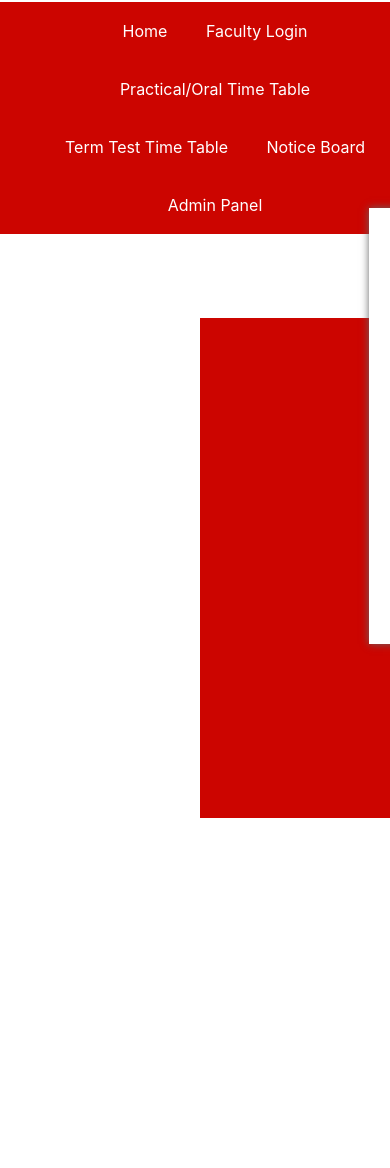
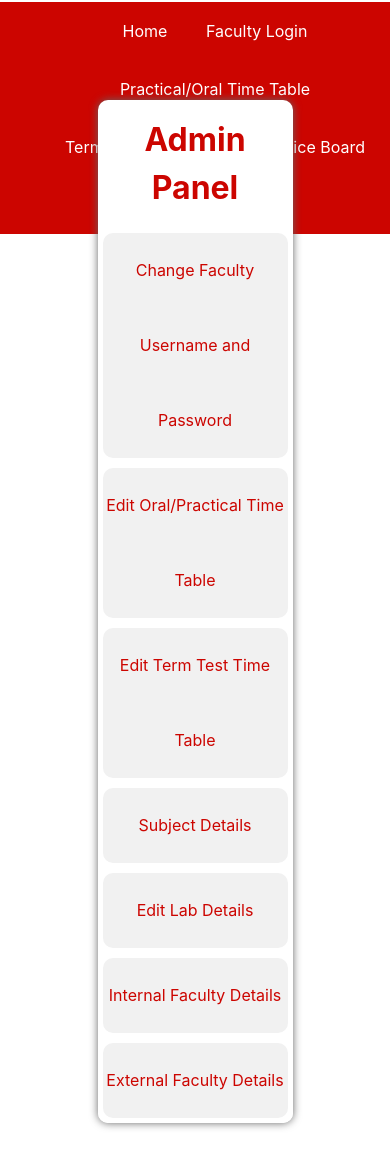
Before and after one commit to DivyeshPithadiya/ExamManagementSystem, a PHP site: page /panel.php in a window 390 px wide. Shown: the top 1168 px of the page. Run offline with PHP 8.4, Linux system fonts and the light colour scheme; a user stored in the database is signed in.

Commit message:
Admin Panel Made Responsive

```diff
--- a/CSS/common.css
+++ b/CSS/common.css
@@ -30,6 +30,20 @@
     margin-left:25%;
     border-radius:10px;
 }
+
+.panel
+{
+    align-content: center;
+    background-color: white;
+
+    width: 50%;
+    position: absolute;
+    top: 100;
+    left: 25%;
+    box-shadow: 0 0 8px #666;
+    border-radius:10px;
+}
+
 
 .demo3 {
   background-color: #ec0500;
@@ -92,3 +106,19 @@ div li:hover {
 .menu {
   display: none;
 }
+
+.flex-container {
+  display: flex;
+  flex-direction: column;
+  background-color: white;
+  border-radius:10px;
+
+  }
+
+  .flex-container > div {
+  background-color: #f1f1f1;
+  margin: 5px;
+  text-align: center;
+  line-height: 75px;
+  border-radius: 10px;
+  }
--- a/navbar.php
+++ b/navbar.php
@@ -1,5 +1,9 @@
 <html>
      <link rel="stylesheet" type="text/css" href="CSS/common.css">
+    <head>
+
+    </head>
+<body>
 
         <div style=background-color:#cc0500;margin-top:2; clss="nav">
         <center>
@@ -11,7 +15,15 @@
                 <a href="noticeShow.php"><li class="demo0">Notice Board</li></a>
                 <a href="panel.php"><li class="demo0">Admin Panel</li></a>
 
+                <!-- <form method="POST" action="logout.php">
+                <button type="submit" class='btn btn-primary' style='float: right;margin:10px'>Log-out</button>
+                </form> -->
             </ul>
         </center>
         </div>
-    </html>
+
+</body>
+
+
+
+</html>
--- a/panel.php
+++ b/panel.php
@@ -19,49 +19,62 @@
 	{
 	require 'navbar.php'; //Navigation bar
         ?>
-			<div class="demo1">
-				<div class="demo2">
 
+				<div class="panel">
+
+				<center>
+				<div>
 					<p><font color="#cc0500" size="6"><center><b>Admin Panel</font></b></center></p>
+				</div>
 
-				<ul>
+				<div class="flex-container">
 
+					<div>
 						<a href="fchangeUsePass.php" class="demo8">
-						<span>1.  Change Faculty Username and <br>Password</span><br>
+							<span>Change Faculty Username and Password</span><br>
 						</a>
+					</div>
 
-					<a href="EditLab.php" class="demo8" style="position:absolute;top:160px;">
-						<span>2.  Edit Oral/Practical Time Table</span><br>
+					<div>
+						<a href="EditLab.php" class="demo8">
+							<span>Edit Oral/Practical Time Table</span><br>
 						</a>
+					</div>
 
-					<a href="UT_TT.php" class="demo8" style="position:absolute;top:220px;">
-						<span>3.  Edit Term Test Time Table</span><br>
+					<div>
+						<a href="UT_TT.php" class="demo8">
+							<span>Edit Term Test Time Table</span><br>
 						</a>
+					</div>
 
-					<a href="notice.php" class="demo8" style="position:absolute;top:290px;">
-						<span>4.  Upload/Delete Notice</span>
+					<div>
+						<a href="subject.php" class="demo8">
+							<span>Subject Details</span>
 						</a>
-					<br>
-					<a href="subject.php" class="demo8" style="position:absolute;top:360px;">
-						<span>5.  Subject Details</span>
+					</div>
+
+					<div>
+						<a href="labs.php" class="demo8">
+							<span>Edit Lab Details</span>
 						</a>
+					</div>
 
-					<a href="labs.php" class="demo8" style=position:absolute;left:450;top:78;>
-						<span>6.  Edit Lab Details</span>
+					<div>
+						<a href="facDetails.php" class="demo8">
+							<span>Internal Faculty Details</span>
 						</a>
+					</div>
 
-					<a href="facDetails.php" class="demo8" style=position:absolute;left:450;top:155;>
-						<span>7.  Internal Faculty Details</span>
+					<div>
+						<a href="exFacultyDetails.php" class="demo8">
+							<span>External Faculty Details</span>
 						</a>
+					</div>
 
-					<a href="exFacultyDetails.php" class="demo8" style=position:absolute;left:450;top:220;>
-						<span>8.  External Faculty Details</span>
-					</a>
 
-				</ul>
-				<div class="demo3">
 				</div>
-			</div>
+				</center>
+
 			</div>
 	<?php
 
```
Also changed, not shown: changeUsePass.php (+14 -12 lines), fchangeUsePass.php (+10 -14 lines). Lines whose indentation alone changed are shown as unchanged.
